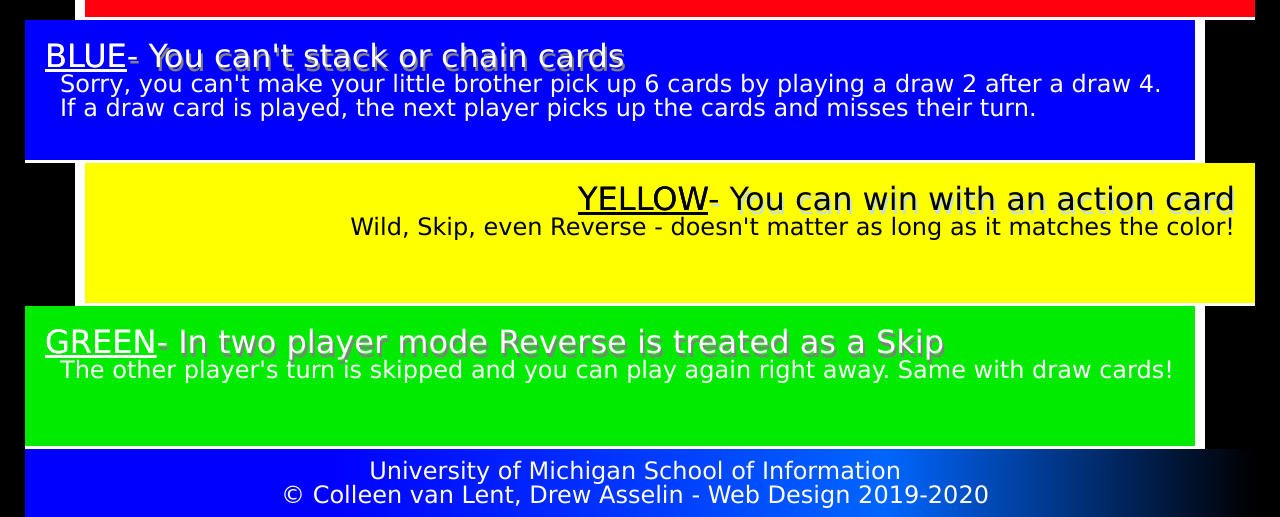
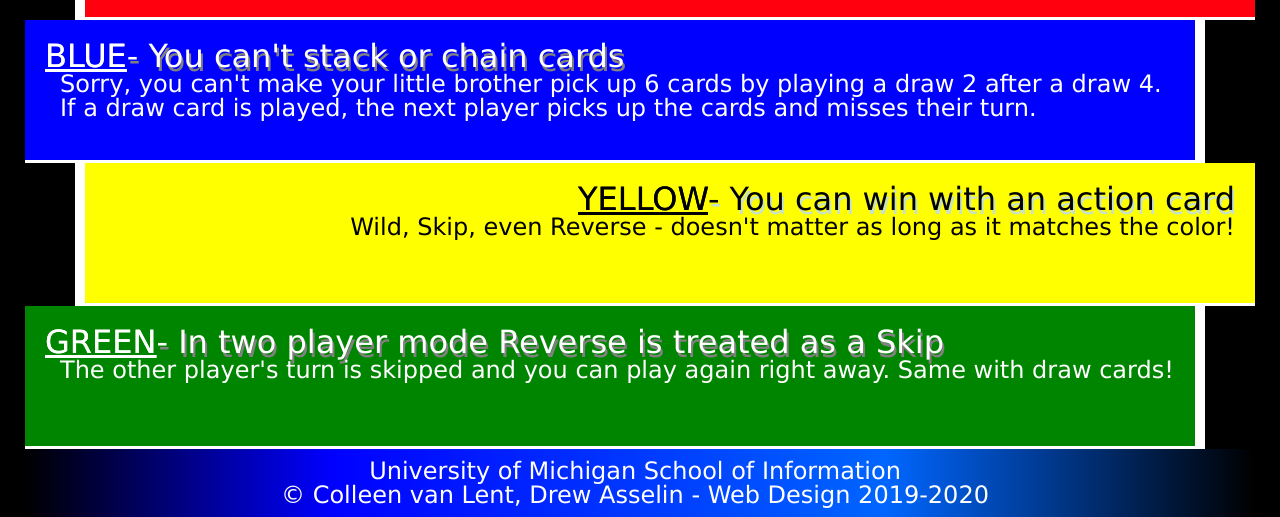
Before and after one commit to emilyedmunds/homework2-2022, a plain HTML site: page index.html in a window 1280 px wide. Shown: the part 716-1233 px from the top of the page. Drawn offline with Linux system fonts and the light colour scheme.

Commit message:
Update style.css

```diff
--- a/css/style.css
+++ b/css/style.css
@@ -73,7 +73,7 @@ div {
 }
 
 .green {
-    background-color: #00Eb00;
+    background-color: #008500;
     text-align: left;
     margin-right: 50px;
     border-width: 0 10px 3px 0;
@@ -86,8 +86,8 @@ span {
 }
 
 footer {
-    background: #000000;
-    background: linear-gradient(90deg, #0000ff 25%, #0066ff 70%, #000000 100%);
+    background: rgb(0,0,0);
+    background: linear-gradient(90deg, rgba(0,0,0,1) 0%, rgba(0,0,255,1) 25%, rgba(0,102,255,1) 70%, rgba(0,0,0,1) 100%);
 }
 
 footer p {
```
